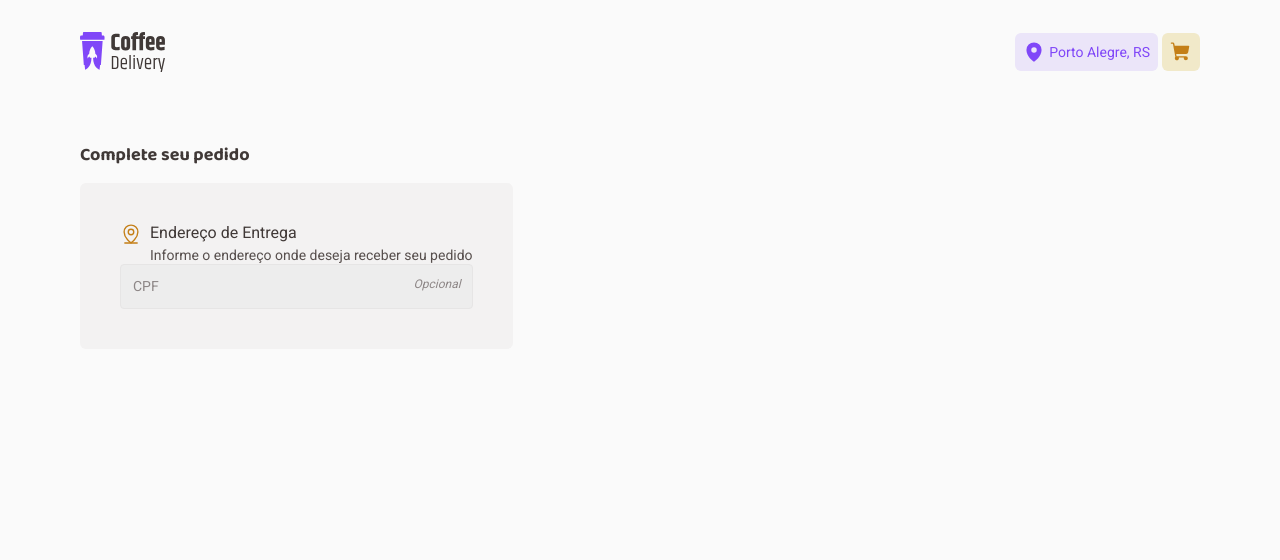
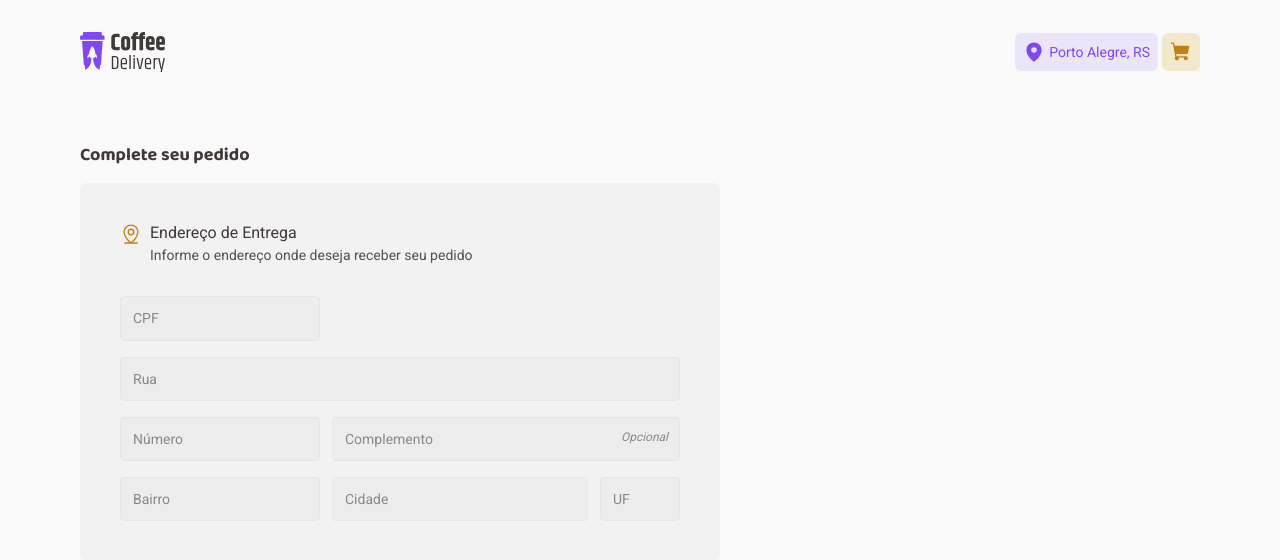
Before and after one commit to ViniciusHack/coffe_delivery, a React (Vite) app: page /checkout in a window 1280 px wide. Shown: the top 560 px of the page. Built offline with nearby package versions, Linux system fonts and the light colour scheme.

Commit message:
feat: form

```diff
--- a/src/components/Input/index.tsx
+++ b/src/components/Input/index.tsx
@@ -3,11 +3,12 @@ import { InputContainer, InputStyle } from "./styles";
 interface InputProps {
   placeholder?: string;
   optional?: boolean;
+  width?: string;
 }
 
-export function Input({ placeholder, optional = false }: InputProps) {
+export function Input({ placeholder, optional = false, width }: InputProps) {
   return (
-    <InputContainer>
+    <InputContainer width={width}>
       {optional && <span>Opcional</span>}
       <InputStyle placeholder={placeholder}/>
     </InputContainer>
--- a/src/components/Input/styles.ts
+++ b/src/components/Input/styles.ts
@@ -1,7 +1,14 @@
 import styled from 'styled-components';
 
-export const InputContainer = styled.div`
+interface InputContainer {
+  width?: string;
+}
+
+export const InputContainer = styled.div<InputContainer>`
   position: relative;
+  width: ${props => props.width ? props.width : '100%'};
+  max-width: ${props => props.width ? props.width : '100%'};
+
   span {
     position: absolute;
     right: 0;
--- a/src/pages/Checkout/index.tsx
+++ b/src/pages/Checkout/index.tsx
@@ -1,6 +1,6 @@
 import { MapPinLine } from "phosphor-react";
 import { Input } from "../../components/Input";
-import { CartItems, CheckoutContainer, FormContainer, FormContent, FormHeader, Payment, Text } from "./styles";
+import { CartItems, CheckoutContainer, FormContainer, FormContent, FormHeader, InputInLine, InputsWrapper, Payment, Text } from "./styles";
 
 export function Checkout() {
   return (
@@ -15,7 +15,19 @@ export function Checkout() {
               <p>Informe o endereço onde deseja receber seu pedido</p>
             </Text>
           </FormHeader>
-          <Input placeholder="CPF" optional/>
+          <InputsWrapper>
+            <Input placeholder="CPF" width="12.5rem"/>
+            <Input placeholder="Rua" width="35rem"/>
+            <InputInLine>
+              <Input placeholder="Número" width="12.5rem"/>
+              <Input placeholder="Complemento" optional/>
+            </InputInLine>
+            <InputInLine>
+              <Input placeholder="Bairro" width="12.5rem"/>
+              <Input placeholder="Cidade"/>
+              <Input placeholder="UF" width="5rem"/>
+            </InputInLine>
+          </InputsWrapper>
         </FormContent>
         <Payment>
 
--- a/src/pages/Checkout/styles.ts
+++ b/src/pages/Checkout/styles.ts
@@ -23,6 +23,7 @@ export const FormContent = styled.form`
 export const FormHeader = styled.header`
   display: flex;
   gap: 0.5rem;
+  padding-bottom: 2rem;
 
   font-size: 0.875rem;
   h4 {
@@ -40,6 +41,21 @@ export const FormHeader = styled.header`
   }
 `
 
+export const InputsWrapper = styled.div`
+  display: flex;
+  flex-direction: column;
+  gap: 1rem;
+`
+
+export const InputInLine = styled.div`
+  display: flex;
+  gap: 0.75rem;
+
+  div {
+    flex: 1;
+  }
+`
+
 export const Text = styled.div`
 
 `
```
